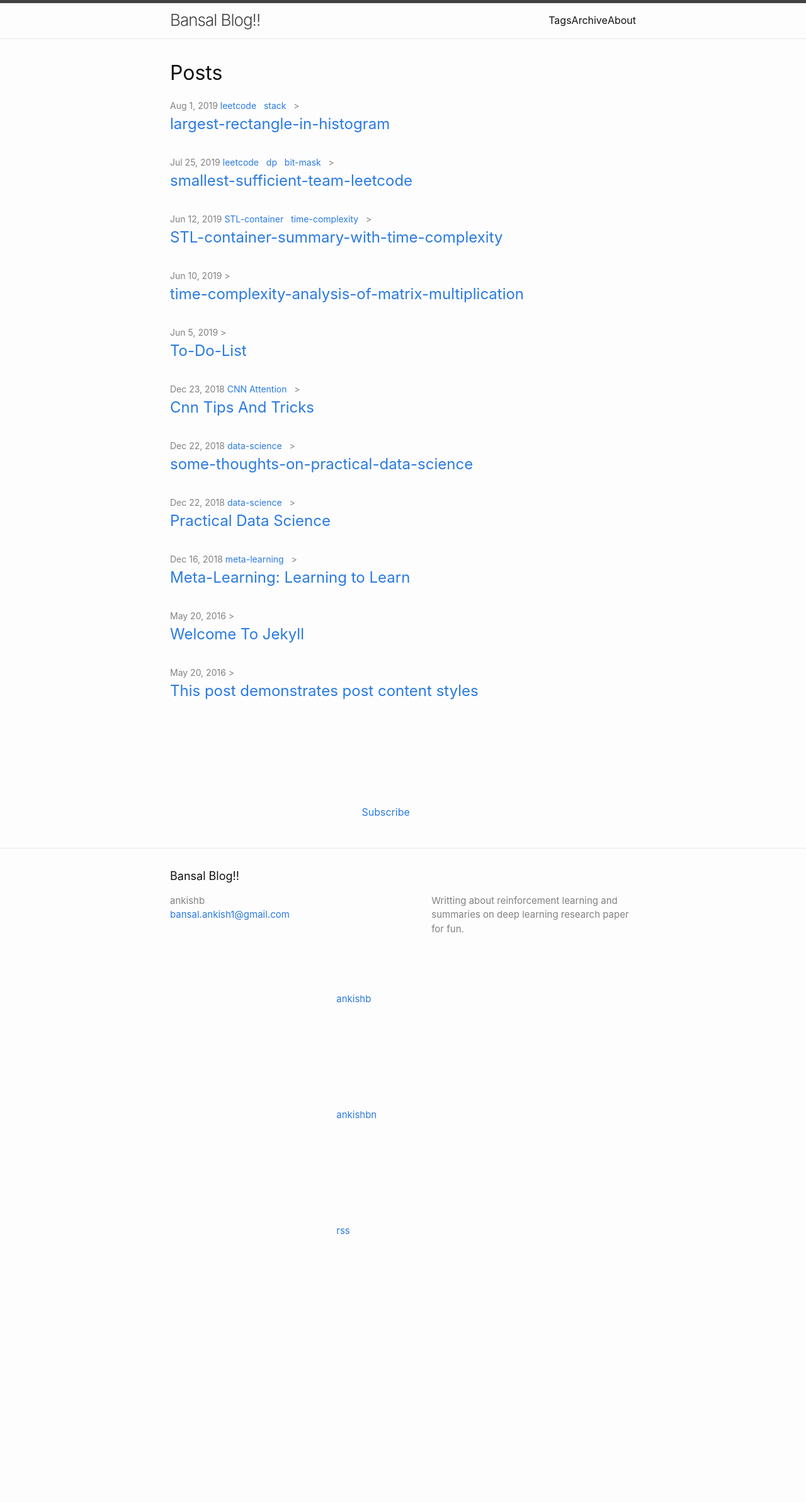
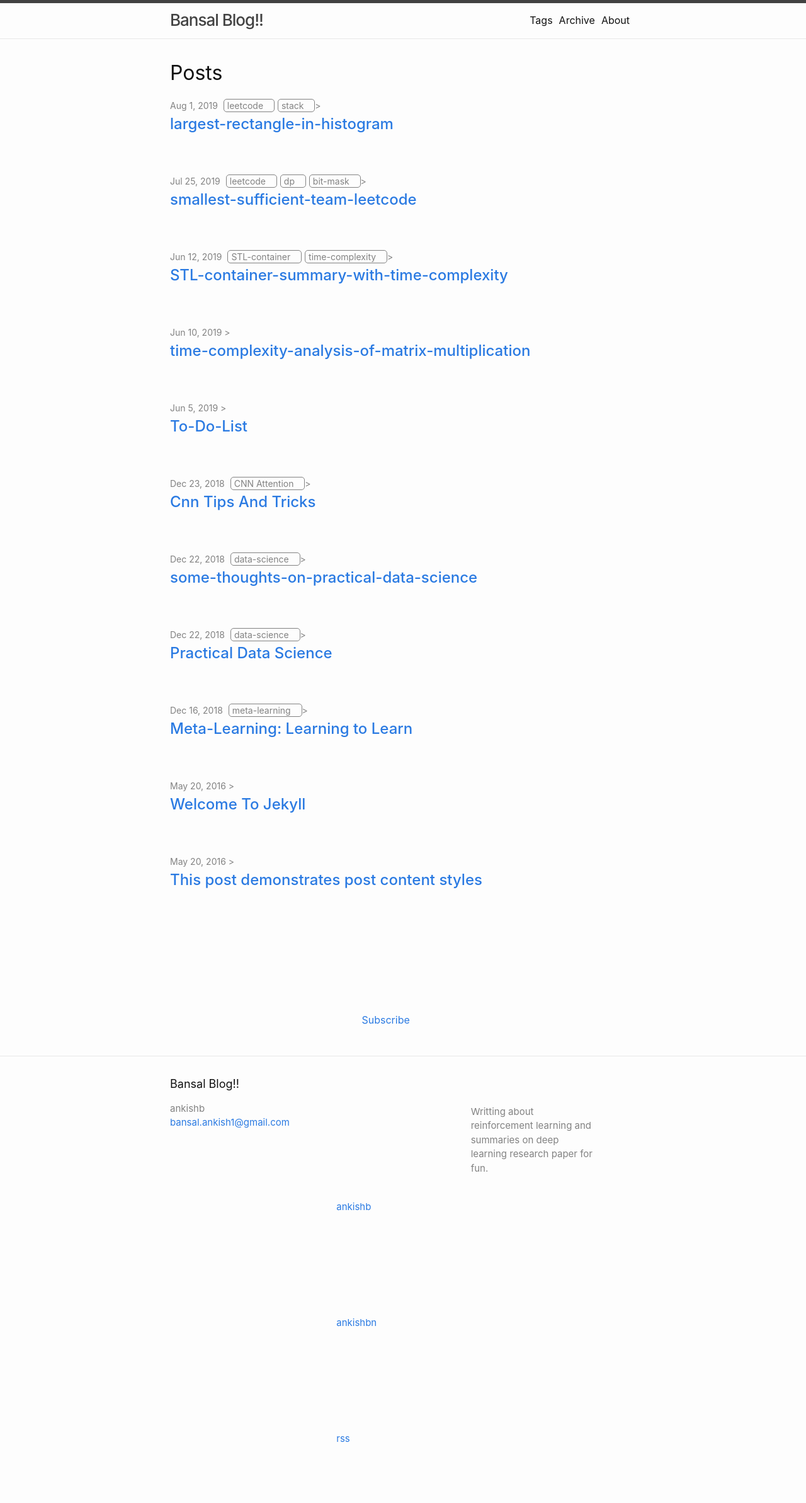
Before and after one commit to ankishb/ankishb.github.io, a Jekyll site: the page built from README.md, in a window 1280 px wide. Shown: the whole page at 63% size. Built offline with Jekyll 4.4.1, drawn with Linux system fonts in a browser that asks for light colours; our own code applies the rules of GitHub Pages for plain Markdown files; before the commit the page ends 2026 px from its top, so only the background shows below that.

Commit message:
Update _layout format

```diff
--- a/_sass/minima/_layout.scss
+++ b/_sass/minima/_layout.scss
@@ -6,14 +6,12 @@
   border-bottom: 1px solid $grey-color-light;
   min-height: $spacing-unit * 1.865;
   line-height: $base-line-height * $base-font-size * 2.25;
-
-  // Positioning context for the mobile navigation icon
   position: relative;
 }
 
 .site-title {
   @include relative-font-size(1.625);
-  font-weight: 300;
+  font-weight: 500;
   letter-spacing: -1px;
   margin-bottom: 0;
   float: left;
@@ -36,6 +34,7 @@
   border: 1px solid $grey-color-light;
   border-radius: 5px;
   text-align: right;
+  padding-right: 10px;
 
   .nav-trigger {
       display: none;
@@ -124,6 +123,16 @@
 .site-footer {
   border-top: 1px solid $grey-color-light;
   padding: $spacing-unit 0;
+  right: 0;
+  bottom: 0;
+  left: 0;
+  margin-bottom: 30px;
+
+  p{
+    margin: 5px auto;
+    width: 200px;
+  }
+
 }
 
 .footer-heading {
@@ -197,6 +206,7 @@
 
 .page-heading {
   @include relative-font-size(2);
+  font-weight: 500px;
 }
 
 .post-list-heading {
@@ -208,18 +218,28 @@
   list-style: none;
 
   > li {
-    margin-bottom: $spacing-unit;
+    margin-bottom: $spacing-unit * 2;
   }
 }
 
 .post-meta {
   font-size: $small-font-size;
   color: $grey-color;
+
+  a.post-tag {
+    border-radius: 5px;
+    border: 1px solid $grey-color;
+    color: $grey-color;
+    padding: 1px 5px;
+    margin-left: 5px;
+  }
 }
 
 .post-link {
   display: block;
   @include relative-font-size(1.5);
+  font-weight: 500;
+  font-coloro: #000000;
 }
 
 
@@ -229,17 +249,22 @@
  */
 .post-header {
   margin-bottom: $spacing-unit;
+  margin-top: $spacing-unit * 2;
 }
 
 .post-title,
 .post-content h1 {
   @include relative-font-size(2.625);
   letter-spacing: -1px;
-  line-height: 1;
+  line-height: 1.2;
 
   @media screen and (min-width: $on-large) {
     @include relative-font-size(2.625);
   }
+
+  font-weight: $base-font-weight * 1.5;
+  width: $content-width * 0.85;
+  max-width: 100%;
 }
 
 .post-content {
@@ -251,6 +276,13 @@
     @media screen and (min-width: $on-large) {
       @include relative-font-size(2);
     }
+
+    font-weight: $base-font-weight * 1.5;
+    margin-top: $spacing-unit * 1.5;
+
+    blockquote: {
+      line-height: 1.5;
+    }
   }
 
   h3 {
@@ -259,6 +291,9 @@
     @media screen and (min-width: $on-large) {
       @include relative-font-size(1.625);
     }
+
+    font-weight: $base-font-weight * 1.35;
+    margin-top: $spacing-unit * 1.1;
   }
 
   h4 {
@@ -267,5 +302,19 @@
     @media screen and (min-width: $on-large) {
       @include relative-font-size(1.25);
     }
+
+    font-weight: $base-font-weight * 2.0;
+  }
+
+  a {
+    border-bottom: 1px dotted #bbb;
+    padding-bottom: 1px;
+
+    &:hover {
+      color: $grey-color-light;
+      border-bottom: 1px solid $grey-color-light;
+      padding-bottom: 1px;
+      text-decoration: none;
+    }
   }
 }
```
